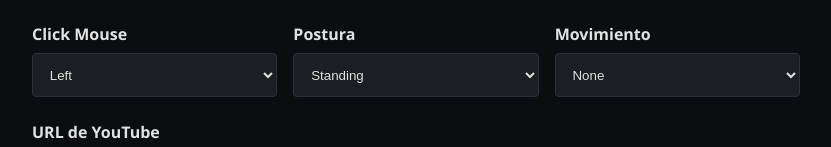
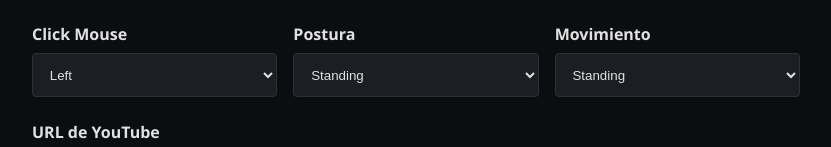
Before and after one commit to Cabradeosas/NadesDeCabra, a Next.js app: page /admin in a window 1280 px wide. Shown: the part 378-525 px from the top of the page, without its empty margins (224-1055 px from the left). Built offline with nearby package versions, Linux system fonts and the light colour scheme.

Commit message:
Mejorar tipos de tirada

```diff
--- a/app/admin/page.js
+++ b/app/admin/page.js
@@ -67,11 +67,11 @@ export default function AdminPage() {
                     </div>
                     <div className="form-group">
                         <label>Movimiento</label>
-                        <select name="movement" className="form-select">
-                            <option value="None">None</option>
+                        <select name="movement" className="form-select" required>
+                            <option value="Standing">Standing</option>
                             <option value="Jumpthrow">Jumpthrow</option>
-                            <option value="W-Jumpthrow">W-Jumpthrow</option>
-                            <option value="Running">Running</option>
+                            <option value="WJumpthrow">WJumpthrow</option>
+                            <option value="Shift + w">Shift + w</option>
                         </select>
                     </div>
                 </div>
```
